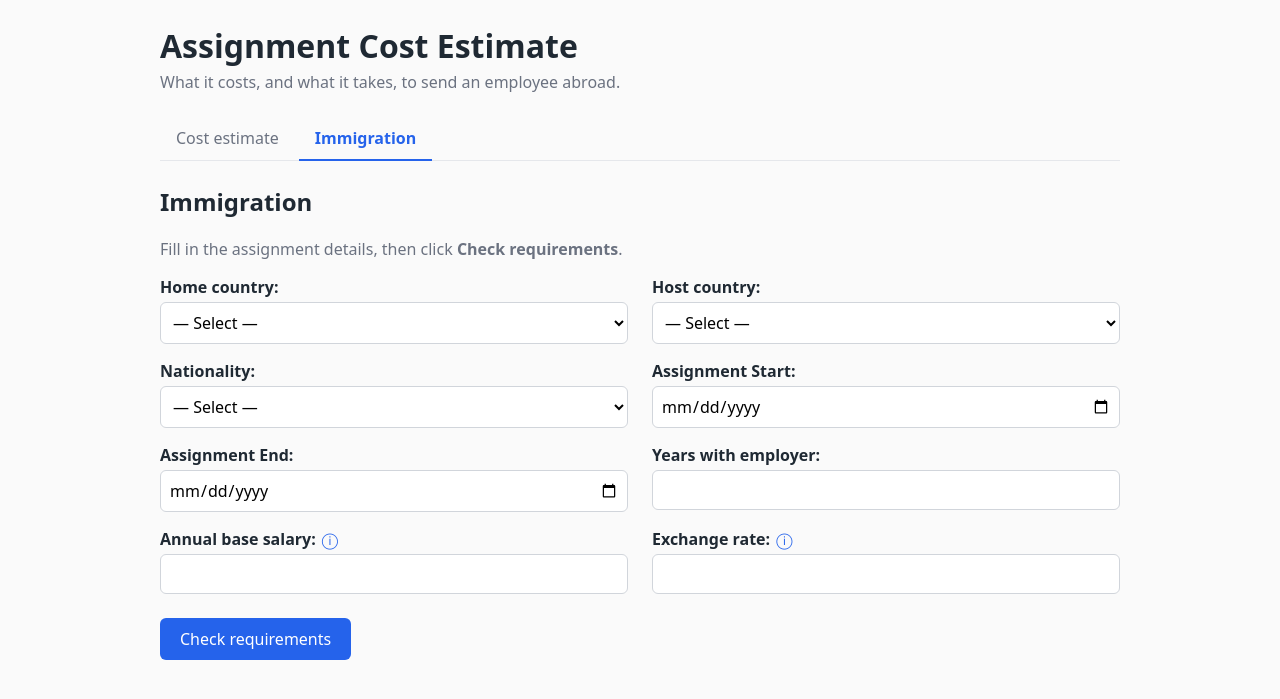
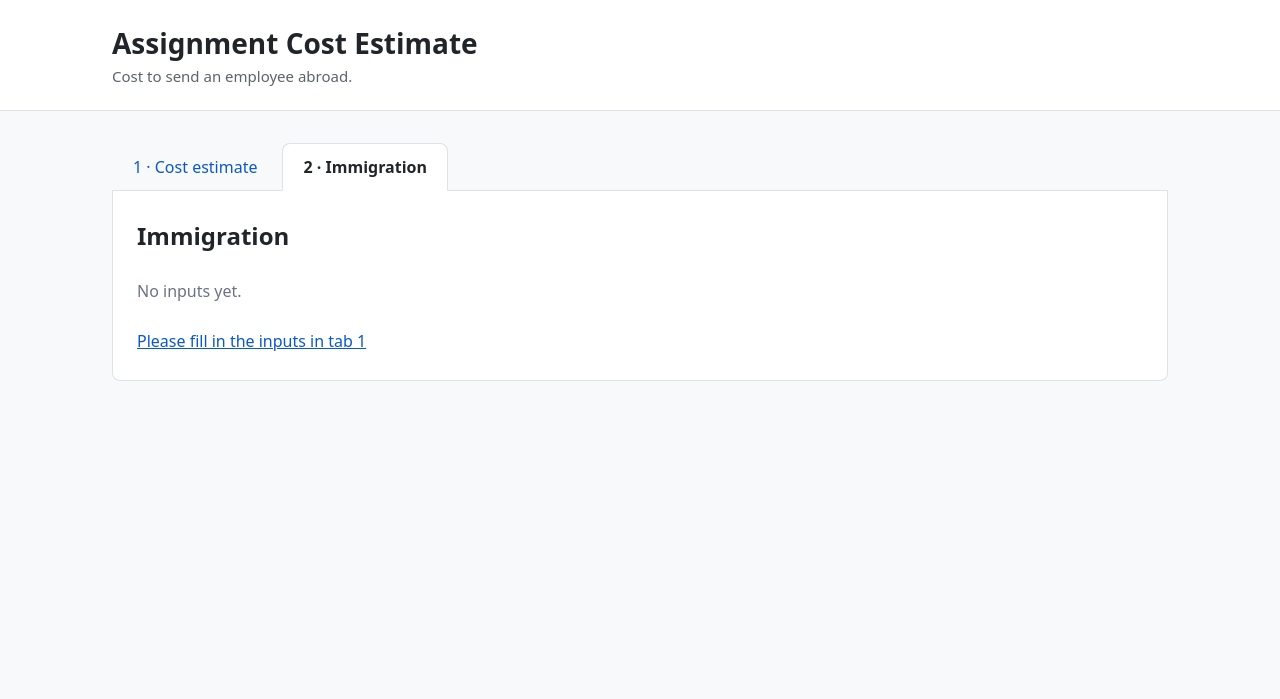
Before and after one commit to mayeen/cost-tool, a Django app: page /immigration/ in a window 1280 px wide. Shown: the top 699 px of the page. Run offline with Django 5.2, Linux system fonts and the light colour scheme.

Commit message:
moved input forms from tab 2 to 1, only input for the tab 2

```diff
--- a/estimator/forms.py
+++ b/estimator/forms.py
@@ -15,7 +15,7 @@ NATIONALITY = [
 ]
 
 
-class ImmigrationForm(forms.Form):
+class EstimatorForm(forms.Form):
     home_country = forms.ChoiceField(
         label="Home country",
         choices=HOME_COUNTRY,
--- a/estimator/static/estimator/style.css
+++ b/estimator/static/estimator/style.css
@@ -1,44 +1,83 @@
 body {
   margin: 0;
   font-family: system-ui, -apple-system, "Segoe UI", sans-serif;
-  color: #1f2933;
-  background: #fafafa;
+  color: #212529;
+  background: #f8f9fa;
 }
 
-.container {
-  max-width: 960px;
+a { color: #0a58ca; }
+a:hover { color: #084298; }
+
+/* Page width */
+.wrap {
+  max-width: 1120px;
   margin: 0 auto;
-  padding: 24px 16px;
+  padding: 0 32px;
+  box-sizing: border-box;
 }
 
-h1 { margin: 0 0 4px; }
+/* Header band */
+.site-header {
+  background: #fff;
+  border-bottom: 1px solid #dee2e6;
+}
+
+.site-header .wrap { padding-top: 24px; padding-bottom: 24px; }
+
+.site-header h1 { margin: 0 0 4px; font-size: 28px; }
 
 .subtitle {
-  margin: 0 0 24px;
-  color: #6b7280;
+  margin: 0;
+  font-size: 15px;
+  color: #5c636a;
 }
 
+main.wrap { padding-top: 32px; padding-bottom: 32px; }
+
+/* Folder tabs */
 .tabs {
   display: flex;
+  flex-wrap: wrap;
   gap: 4px;
-  border-bottom: 1px solid #e5e7eb;
-  margin-bottom: 24px;
+  border-bottom: 1px solid #dee2e6;
 }
 
 .tab {
-  padding: 10px 16px;
-  color: #6b7280;
+  padding: 12px 20px;
+  color: #0a58ca;
   text-decoration: none;
-  border-bottom: 2px solid transparent;
+  border: 1px solid transparent;
+  border-radius: 8px 8px 0 0;
   margin-bottom: -1px;
 }
 
-.tab:hover { color: #1f2933; }
+.tab:hover { background: #e9ecef; }
 
-.tab.active {
-  color: #2563eb;
-  border-bottom-color: #2563eb;
+.tab[aria-current="page"] {
+  color: #212529;
   font-weight: 600;
+  background: #fff;
+  border-color: #dee2e6;
+  border-bottom-color: #fff;
+}
+
+/* Panel under the tabs */
+.panel {
+  background: #fff;
+  border: 1px solid #dee2e6;
+  border-top: 0;
+  border-radius: 0 0 8px 8px;
+  padding: 28px 24px;
+  display: flex;
+  flex-direction: column;
+  gap: 28px;
+}
+
+.panel > * { margin: 0; }
+
+@media (max-width: 640px) {
+  .wrap { padding: 0 16px; }
+  .panel { padding: 20px 16px; }
 }
 
 /* Form layout */
--- a/estimator/templates/estimator/base.html
+++ b/estimator/templates/estimator/base.html
@@ -8,18 +8,24 @@
   <link rel="stylesheet" href="{% static 'estimator/style.css' %}">
 </head>
 <body>
-  <div class="container">
-    <h1>Assignment Cost Estimate</h1>
-    <p class="subtitle">What it costs, and what it takes, to send an employee abroad.</p>
+  <header class="site-header">
+    <div class="wrap">
+      <h1>Assignment Cost Estimate</h1>
+      <p class="subtitle">Cost to send an employee abroad.</p>
+    </div>
+  </header>
 
-    <nav class="tabs">
-      <a href="{% url 'cost' %}" class="tab{% if active_tab == 'cost' %} active{% endif %}">Cost estimate</a>
-      <a href="{% url 'immigration' %}" class="tab{% if active_tab == 'immigration' %} active{% endif %}">Immigration</a>
+  <main class="wrap">
+    <nav class="tabs" aria-label="Tool sections">
+      <a href="{% url 'cost' %}{% if request.GET %}?{{ request.GET.urlencode }}{% endif %}" class="tab"{% if active_tab == 'cost' %} aria-current="page"{% endif %}>1 · Cost estimate</a>
+      <a href="{% url 'immigration' %}{% if request.GET %}?{{ request.GET.urlencode }}{% endif %}" class="tab"{% if active_tab == 'immigration' %} aria-current="page"{% endif %}>2 · Immigration</a>
+
     </nav>
 
-    <main>
+    <div class="panel">
       {% block content %}{% endblock %}
-    </main>
-  </div>
+    </div>
+  </main>
 </body>
+
 </html>
--- a/estimator/templates/estimator/immigration.html
+++ b/estimator/templates/estimator/immigration.html
@@ -2,35 +2,19 @@
 
 {% block content %}
   <h2>Immigration</h2>
-  <p class="intro">Fill in the assignment details, then click <strong>Check requirements</strong>.</p>
 
-  <form method="get" novalidate>
-    {% if form.non_field_errors %}
-      <div class="form-errors">{{ form.non_field_errors }}</div>
-    {% endif %}
+  {% if inputs_ok %}
+    <p class="intro">
+      <a href="{% url 'cost' %}?{{ request.GET.urlencode }}">Change inputs in tab 1</a>
+    </p>
+    <p><strong>Route:</strong> {{ route }}</p>
 
-    <div class="form-grid">
-      {% for field in form %}
-        <div class="field{% if field.errors %} has-error{% endif %}">
-          <div class="label-row">
-            {{ field.label_tag }}
-            {% if field.help_text %}
-              <details class="info">
-                <summary aria-label="Help: {{ field.label }}">ⓘ</summary>
-                <div class="info-text">{{ field.help_text }}</div>
-              </details>
-            {% endif %}
-          </div>
-          {{ field }}
-          {{ field.errors }}
-        </div>
-      {% endfor %}
-    </div>
+  {% elif form.is_bound %}
+    <p class="errorlist">Some inputs are missing or not valid.</p>
+    <p><a href="{% url 'cost' %}?{{ request.GET.urlencode }}">Please fix them in tab 1</a></p>
 
-    <button type="submit" name="submit" value="1">Check requirements</button>
-  </form>
-
-  {% if route %}
-    <p><strong>Route:</strong> {{ route }}</p>
+  {% else %}
+    <p class="intro">No inputs yet.</p>
+    <p><a href="{% url 'cost' %}">Please fill in the inputs in tab 1</a></p>
   {% endif %}
 {% endblock %}
--- a/estimator/views.py
+++ b/estimator/views.py
@@ -1,23 +1,30 @@
 from django.shortcuts import render
 from django.http import HttpResponse
-from .forms import ImmigrationForm
+from .forms import EstimatorForm
 
 # Create your views here.
 def cost(request):
-    return render(request, 'estimator/cost.html', {'active_tab': 'cost'})
+    form = EstimatorForm(request.GET if "submit" in request.GET else None)
+    inputs_ok = form.is_valid()
+
+    return render(request, "estimator/cost.html", {
+        "active_tab": "cost",
+        "form": form,
+        "inputs_ok": inputs_ok,
+    })
 
 def immigration(request):
+    form = EstimatorForm(request.GET if "submit" in request.GET else None)
+    inputs_ok = form.is_valid()
     route = None
 
-    if "submit" in request.GET:
-        immigration_form = ImmigrationForm(request.GET)
-        if immigration_form.is_valid():
-            data = immigration_form.cleaned_data
-            route = f"{data['home_country']} → {data['host_country']}"
-    else:
-        immigration_form = ImmigrationForm()
-    return render(request, 'estimator/immigration.html',
-                  {'active_tab': 'immigration',
-                   'form': immigration_form,
-                   'route': route
+    if inputs_ok:
+        data = form.cleaned_data
+        route = f"{data['home_country']} > {data['host_country']}"
+
+    return render(request, "estimator/immigration.html", {
+        "active_tab": "immigration",
+        "form": form,
+        "inputs_ok": inputs_ok,
+        "route": route,
                   })
```
Also changed, not shown: estimator/templates/estimator/cost.html (+30 -0 lines), estimator/rules/__init__.py (added).
